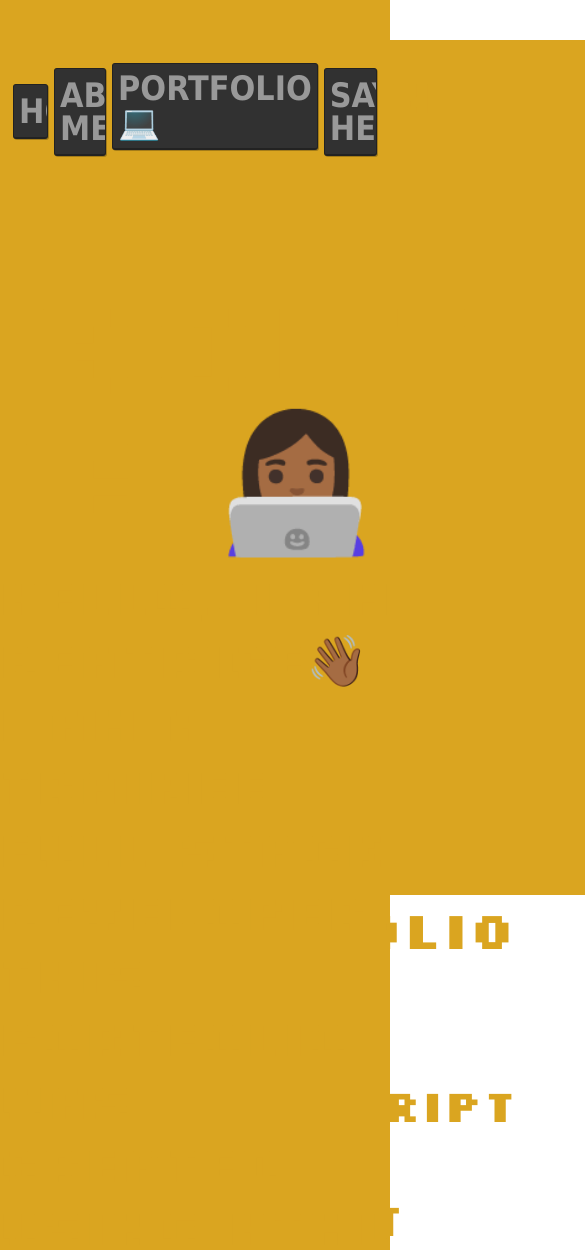
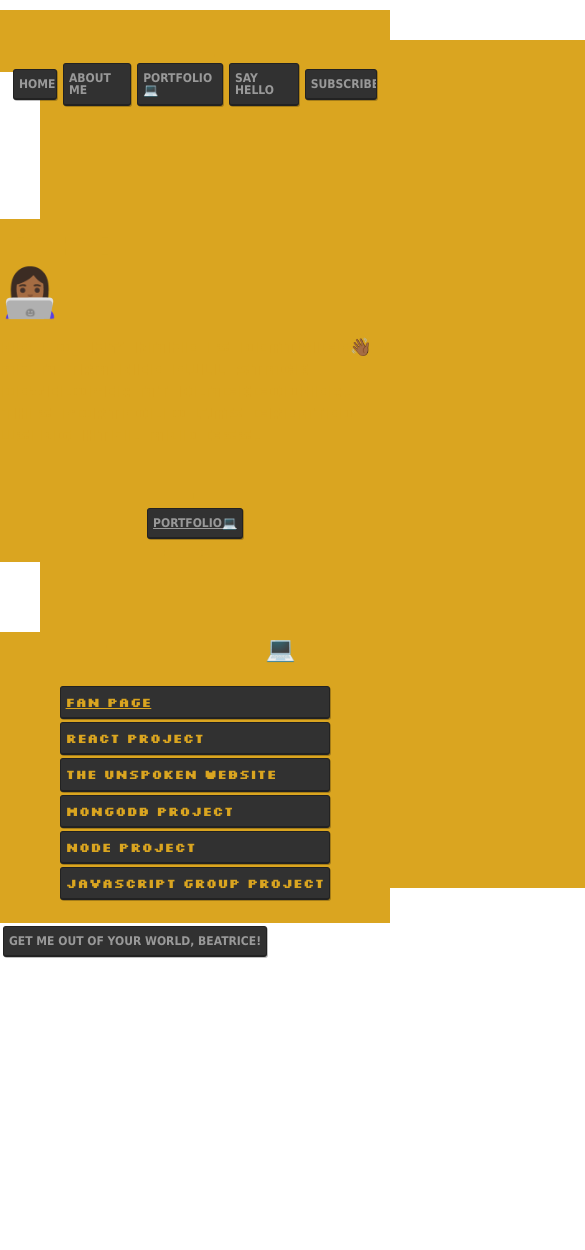
Before and after one commit to black-codher-bootcamp-2022-daly/unit-02-html-css-assessment-Beatriceola, a plain HTML site: page html-assessment.html in a window 390 px wide. Shown: the top 1250 px of the page, 585 px wide, since content can reach past the window. After the commit the page ends 964 px from the top, so only its background shows below. Drawn offline with Linux system fonts and the light colour scheme.

Commit message:
portfolio

```diff
--- a/html-assessment.html
+++ b/html-assessment.html
@@ -10,11 +10,8 @@
     <title>Beatrice Olatunbosun's Developer Porfolio</title>
     <link rel="icon" href="./favicon.jpeg" />
     <link rel="stylesheet" type="text/css" href="style.css" />
-
-
 </head>
 
-<!-- make multiple pages for different sections - you will need a new html file and you can link to it -->
 
 <body>
     <section class="showcase">
@@ -40,130 +37,33 @@
             <ul class="navbar">
                 <li class="tab"><a href="#home"></a>Home</li>
                 <li class="tab"><a href="#aboutme"></a>about me</li>
-                <a href="#portfolio">
-                    <li class="tab">Portfolio💻</li>
-                </a>
+                <li class="tab"><a href="#Portfolio"></a>Portfolio💻</li>
                 <li class="tab"><a href="#contact"></a>Say Hello</li>
+                <li class="tab"><a href="#subscribe"></a>Subscribe</li>
             </ul>
 
             <div class="text hero-text">
-                <!-- <a name="aboutme"></a> -->
                 <h2> About me 👩🏾‍💻 </h2>
-                <p> Hello, I am Beatrice👋🏾 I am a trainee full stack developer. This portfolio was created using HTML
-                    and
-                    CSS. </p>
+                <p> Hello, my name is Beatrice👋🏾 I am a trainee full stack developer at BlackCodher. This portfolio
+                    was created using HTML
+                    and CSS. </p>
                 <br> Find my <a href="#portfolio">Portfolio💻</li></a> below!
-
-            </div>
-
             </div>
 
 
             <div class="fanarea">
-            <h3>PORTFOLIO</h3>
+                <h2> Portfolio💻 </h2>
                 <ul>
-                <li class="port"><b> Fan Page </b> </li>
-                <li class="port"><strong> Javascript Group Project </strong></li>
-                <li class="port"><strong> React Project </strong></li>
-                <li class="port"><b> Node Project </b></li>
-                <li class="port"> <strong> MongoDB project </strong></li>
-                <li class="port"> <strong> The Unspoken Website </strong></li>
-
-                <p> What is <em><strong> The Unspoken </strong></em>?</p>
-                <p> The Unspoken is a platform that works to modernise the outdated perception of traditional spoken
-                    word.
-                    The Unspoken offer this much needed reimagining of spoken word through visual media in the form of
-                    short
-                    films and “music video” style content for spoken word pieces. </p>
+                <li class="tab"><a href="https://github.com/Beatriceola/black-codher-html-practice-1-/blob/033c62801a77076da59d52259ae850675c794f81/Task1.html" target="_blank">Fan Page</a></li>
+                <li class="tab"><strong> React Project </strong></li>
+                <li class="tab"><strong> The Unspoken Website </strong></li>
+                <li class="tab"><strong> MongoDB project </strong></li>
+                <li class="tab"><b> Node Project </b></li>
+                <li class="tab"><strong> Javascript Group Project </strong></li>
                 </ul>
             </div>
 
-        <!--  <ul class="socials">
-            <li><a href="#"><img src="GitHub-logo.png"></li></a>
-            <li><a href="#"><img src="Linkedin-Logo.png"></li></a>
-            <li><a href="#"><img src="emaillogo.png"></li></a>
-        </ul> -->
 
-
-    </section>
-
-    </div>
-    <!--  <ul>
-        <li style="color: gold"> <b> Fan Page </b> </li>
-        <li style="color: gold"> <strong> Javascript Group Project </strong> </li>
-        <li style="color: gold"> <strong> React Project </strong> </li>
-       <li style="color: gold"> <b> Node Project </b> </li>
-        <li style="color: gold"> <strong> MongoDB project </strong> </li>
-        <li style="color: gold"> <strong> The Unspoken Website </strong> </li>
-            <p> What is <em><strong> The Unspoken </strong></em>? </p>
-            <p> The Unspoken is a platform that works to modernise the outdated perception of traditional spoken word.
-                The Unspoken offer this much needed reimagining of spoken word through visual media in the form of short
-                films and “music video” style content for spoken word pieces. </p>
-            <p>
-            </p>
-        </ul>
-    </div> -->
-    <img src="profile-img.png" alt="creative developer" width="500" height="500">
-
-    </section>
-
-
-
-
-    <a name="portfolio">
-        <h3 style="color: gold"> Portfolio💻 :</h3>
-    </a>
-
-    <a name="portfolio">
-        <h3 style="color: gold"> Portfolio💻 :</h3>
-    </a>
-
-
-
-
-    </div>
-    </section>
-    </div>
-    </div>
-    </div>
-
-
-
-
-
-
-
-
-
-
-    </div>
-
-    </main>
-    <h4 style="color: gold"> Check out The Unspoken! </h4> <br>
-    <iframe width="560" height="315" src="https://www.youtube.com/embed/3fYunDcNFb4" title="YouTube video player"
-        frameborder="0" allow="accelerometer; autoplay; clipboard-write; encrypted-media; gyroscope; picture-in-picture"
-        allowfullscreen></iframe>
-    <br> <a href="https://www.youtube.com/channel/UCwLpO9DRIDuJU6QwDA5Nh4Q" target="_blank" style="color: gold"> To
-        see more, head over to our channel! </a>
-    </ul>
-
-
-
-
-    </main>
-
-    <a name="contact"></a>
-    <h4 style="color: gold"> <b> Subscribe to keep up with my latest work!</b></h4>
-    <textarea name="comment" form="userform"> example@hotmail.com </textarea>
-    <input type="submit" value="Sumbit">
-
-    <br>
-    <h4 style="color: gold"> Which book is your favourite? </h4>
-    <main style="color: gold"> <input type="radio" name="book" value="Half of a Yellow Sun"> Half of a Yellow Sun<br>
-        <input type="radio" name="book" value="Purple Hibiscus">Purple Hibiscus<br>
-        <input type="radio" name="book" value="Americanah">Americanah
-    </main>
-    <br>
             <a href="PAGE-1.html">
                 <div style=" display: inline-block;
                     padding: 8px 5px;
@@ -185,18 +85,22 @@
                     position: relative;
                     overflow: hidden;">Get me out of your world, Beatrice!</div>
             </a>
+        </div>
+        </div>
 
 
-    <h4 style="color: gold"> Contact me </h4>
 
-    <label>Name</label>
-    <input type="text" id="name" name="name" placeholder="Your name">
 
-    <label for="email">Email</label>
-    <input type="text" id="email" name="" email="" placeholder="Enter Email">
-    </main>
+        <ul class="socials">
+            <li><a href="#"><img src="GitHub-logo.png"></li></a>
+            <li><a href="#"><img src="Linkedin-Logo.png"></li></a>
+            <li><a href="#"><img src="emaillogo.png"></li></a>
+        </ul> -->
 
-</body>
+
+
+
+
 
 
 
--- a/style.css
+++ b/style.css
@@ -22,12 +22,15 @@
     justify-content: center;
     padding: 0px 5%;
 }
+
 .navbar {
     padding: 1.2rem 0;
     box-shadow:none;
     z-index: 4;
 }
  .tab {
+    align-items: center;
+    justify-content: space-between
     display: inline-block;
     padding: 8px 5px;
     background-color: #313131;
@@ -47,11 +50,12 @@
     cursor: pointer;
     position: relative;
     overflow: hidden;
-        overflow: hidden;
     transition: 0.2s;
     z-index: 9999;
 
 }
+
+
 
 .tab:hover {
     letter-spacing: 6px;
@@ -87,16 +91,47 @@
     justify-content: space-evenly;
     margin-top: 20px;
     z-index: 10;
-    /* border: 1px solid #ff0; */
+
 }
 
-.fanarea {
-    width: 100%;
+
+/*.fanarea {
+    width: 100;
     padding: 0 100px;
-    /* display: flex; */
+    display: flex;
     align-items: center;
     justify-content: space-between;
+}  */
+
+.fanarea {
+    z-index: 10;
+    display: flex;
+    flex-direction: column;
+    align-items: center;
+    justify-content: center;
+    align-self: center;
+    margin-top: 70px;
+
+
 }
+
+
+.fanarea ul{
+    font-size: 1.1em;
+    margin: 20px 0;
+    font-weight: 400;
+    max-width: 700px;
+    color: goldenrod;
+    left: 0;
+    right: 0;
+    align-items: center;
+   padding: left 20px; ;
+}
+
+.fanarea,h2 {
+
+}
+
 .showcase,ul{
     /* position:absolute;
     top: 0;
@@ -124,7 +159,8 @@
     width: 100%;
     height: 100%;
     z-index: 992;
-    /* background: url(video.mp4);  */
+    background: url(video.mp4);
+    background-size: cover;
 }
 
 
@@ -168,6 +204,9 @@
     background: pink;
     mix-blend-mode: overlay;
 }
+
+
+
 
 .text {
     /* position: relative; */
@@ -349,11 +388,6 @@ socials li a {
 }
 
 
-h2,section{
-    color: goldenrod;
-    font-family: silk;
-    font-size: 45px ;
-
 h3 {
     color: goldenrod;
     font-family: silk;
```
Also changed, not shown: index copy.html (+1 -1 lines), 3 other files. Lines whose indentation alone changed are shown as unchanged.
